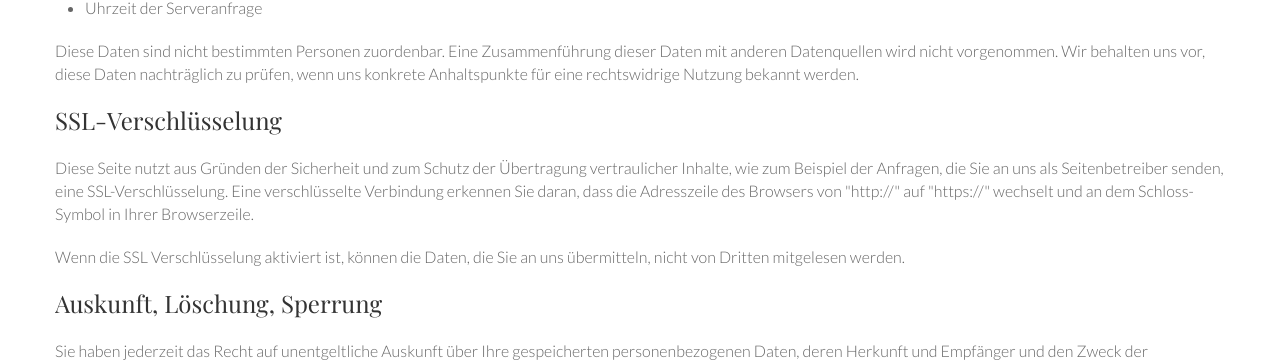
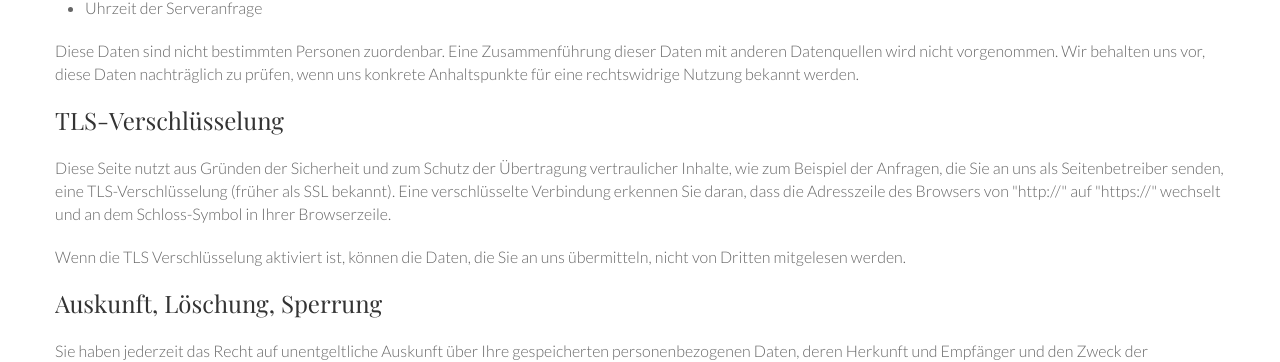
Before and after one commit to dennisschuerholz/schuerholz.it, a Jekyll site: the page built from _pages/datenschutz.md, in a window 1280 px wide. Shown: the part 718-1080 px from the top of the page. Built offline with Jekyll 4.4.1, drawn with Linux system fonts in a browser that asks for light colours.

Commit message:
Datenschutz: SSL -> TLS

```diff
--- a/_pages/datenschutz.md
+++ b/_pages/datenschutz.md
@@ -23,9 +23,9 @@ picture-pos: 70%
 <li>Uhrzeit der Serveranfrage</li>
 </ul>
 <p>Diese Daten sind nicht bestimmten Personen zuordenbar. Eine Zusammenf&uuml;hrung dieser Daten mit anderen Datenquellen wird nicht vorgenommen. Wir behalten uns vor, diese Daten nachtr&auml;glich zu pr&uuml;fen, wenn uns konkrete Anhaltspunkte f&uuml;r eine rechtswidrige Nutzung bekannt werden.</p>
-<h3>SSL-Verschl&uuml;sselung</h3>
-<p>Diese Seite nutzt aus Gr&uuml;nden der Sicherheit und zum Schutz der &Uuml;bertragung vertraulicher Inhalte, wie zum Beispiel der Anfragen, die Sie an uns als Seitenbetreiber senden, eine SSL-Verschl&uuml;sselung. Eine verschl&uuml;sselte Verbindung erkennen Sie daran, dass die Adresszeile des Browsers von &quot;http://&quot; auf &quot;https://&quot; wechselt und an dem Schloss-Symbol in Ihrer Browserzeile.</p>
-<p>Wenn die SSL Verschl&uuml;sselung aktiviert ist, k&ouml;nnen die Daten, die Sie an uns &uuml;bermitteln, nicht von Dritten mitgelesen werden.</p>
+<h3>TLS-Verschl&uuml;sselung</h3>
+<p>Diese Seite nutzt aus Gr&uuml;nden der Sicherheit und zum Schutz der &Uuml;bertragung vertraulicher Inhalte, wie zum Beispiel der Anfragen, die Sie an uns als Seitenbetreiber senden, eine TLS-Verschl&uuml;sselung (fr&uuml;her als SSL bekannt). Eine verschl&uuml;sselte Verbindung erkennen Sie daran, dass die Adresszeile des Browsers von &quot;http://&quot; auf &quot;https://&quot; wechselt und an dem Schloss-Symbol in Ihrer Browserzeile.</p>
+<p>Wenn die TLS Verschl&uuml;sselung aktiviert ist, k&ouml;nnen die Daten, die Sie an uns &uuml;bermitteln, nicht von Dritten mitgelesen werden.</p>
 <h3>Auskunft, L&ouml;schung, Sperrung</h3>
 <p>Sie haben jederzeit das Recht auf unentgeltliche Auskunft &uuml;ber Ihre gespeicherten personenbezogenen Daten, deren Herkunft und Empf&auml;nger und den Zweck der Datenverarbeitung sowie ein Recht auf Berichtigung, Sperrung oder L&ouml;schung dieser Daten. Hierzu<br />
 sowie zu weiteren Fragen zum Thema personenbezogene Daten k&ouml;nnen Sie sich jederzeit unter der im Impressum angegebenen Adresse an uns wenden.</p>
```
